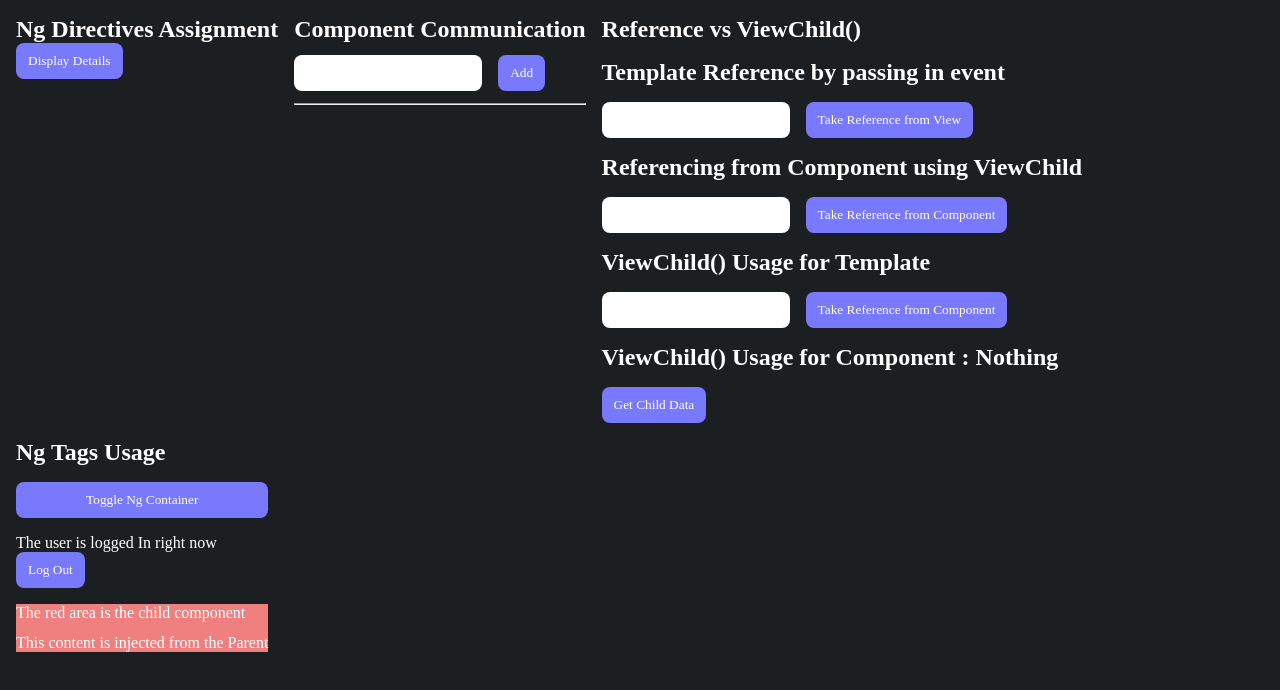
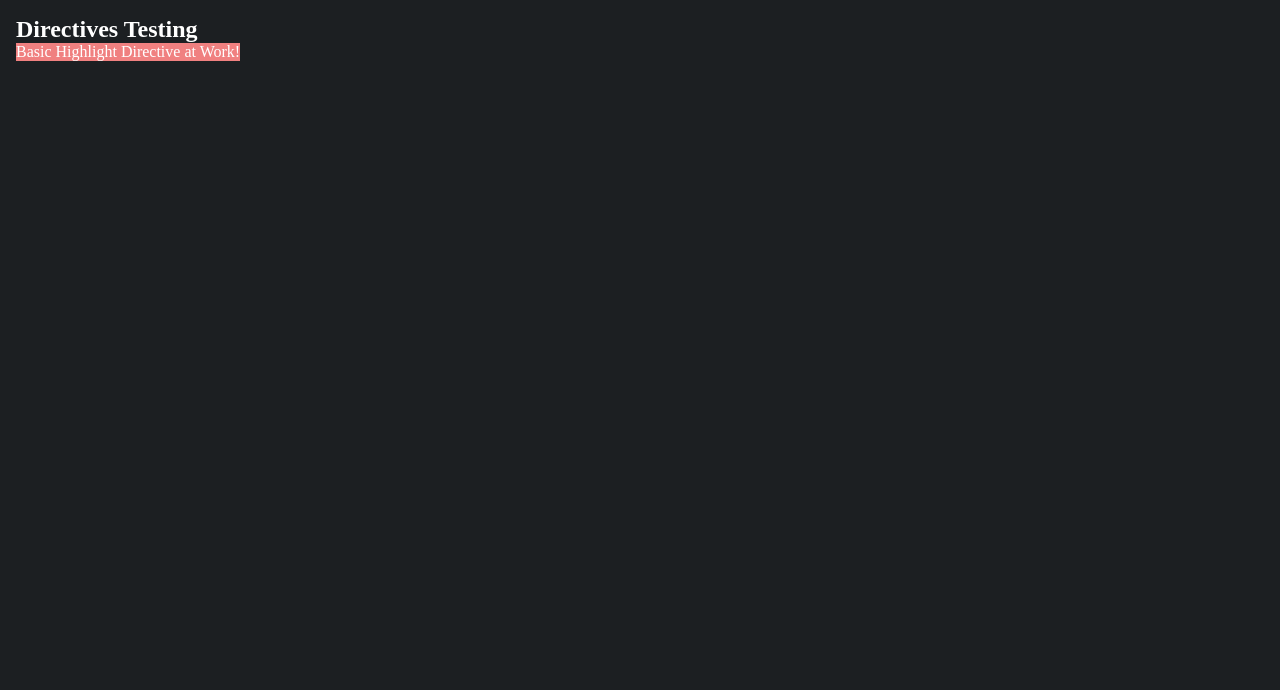
Before and after one commit to basakjeet08/First-Angular-App, an Angular app: page / in a window 1280 px wide. Shown: the top 690 px of the page. Built offline with nearby package versions, Linux system fonts and the light colour scheme; a web font is replaced by a local one.

Commit message:
feat - Created a basic custom directive (Not Recommended approach).

```diff
--- a/src/app/app.component.html
+++ b/src/app/app.component.html
@@ -18,16 +18,21 @@
 <!-- <app-counter /> -->
 <!-- </div> -->
 
-<div>
+<!-- <div> -->
 <!-- This assignment is for learning more about ng Directives -->
-  <app-assignment-03 />
+<!-- <app-assignment-03 /> -->
 
 <!-- Communication between nested components (parent, children and siblings)-->
-  <app-component-communication-parent />
+<!-- <app-component-communication-parent /> -->
 
 <!-- This component defines the usage difference between @ViewChild and Template references -->
-  <app-template-view-child-diff />
+<!-- <app-template-view-child-diff /> -->
 
 <!-- Showcase of all the NG tags -->
-  <app-ng-tags />
+<!-- <app-ng-tags /> -->
+<!-- </div> -->
+
+<div>
+  <!-- Showcasing the use of custom directives -->
+  <app-directive-testing />
 </div>
--- a/src/app/app.module.ts
+++ b/src/app/app.module.ts
@@ -17,6 +17,8 @@ import { TemplateReffComponent } from './components/template-view-child-diff/tem
 import { ViewChildComponent } from './components/template-view-child-diff/view-child/view-child.component';
 import { NgTagsComponent } from './components/ng-tags/ng-tags.component';
 import { ChildComponent } from './components/ng-tags/child/child.component';
+import { BasicHighlightDirective } from './directives/basic-highlight.directive';
+import { DirectiveTestingComponent } from './components/directive-testing/directive-testing.component';
 
 // The NgModule decoration is used for every module created. Here app is considered as a module in the project
 // In the declarations we need to declare all the Components we are creating [Note :- If we generate components from the CLI then they are added automatically]
@@ -38,6 +40,8 @@ import { ChildComponent } from './components/ng-tags/child/child.component';
     ViewChildComponent,
     NgTagsComponent,
     ChildComponent,
+    BasicHighlightDirective,
+    DirectiveTestingComponent,
   ],
   imports: [BrowserModule, FormsModule],
   providers: [],
--- /dev/null
+++ b/src/app/components/directive-testing/directive-testing.component.html
@@ -0,0 +1,4 @@
+<h2>Directives Testing</h2>
+
+<!-- Basic Directives is being used here (Not recommended approach) -->
+<p appBasicHighlight>Basic Highlight Directive at Work!</p>
--- /dev/null
+++ b/src/app/directives/basic-highlight.directive.ts
@@ -0,0 +1,14 @@
+import { Directive, ElementRef, OnInit } from '@angular/core';
+
+@Directive({
+  selector: '[appBasicHighlight]',
+})
+export class BasicHighlightDirective implements OnInit {
+  // Getting the element references on which the directive is sitting on
+  constructor(private elementRef: ElementRef) {}
+
+  // This is the basic way to highlight elements (Not Recommended at all)
+  ngOnInit(): void {
+    this.elementRef.nativeElement.style = 'background-color : lightcoral';
+  }
+}
```
Also changed, not shown: src/app/components/directive-testing/directive-testing.component.ts (added, +8 -0 lines), src/app/components/directive-testing/directive-testing.component.css (added). Lines whose indentation alone changed are shown as unchanged.
